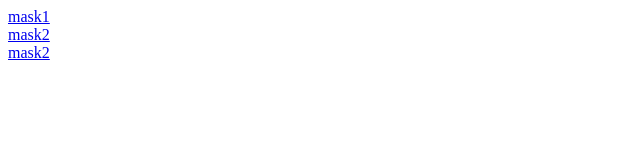
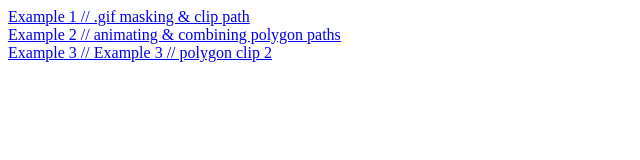
Before and after one commit to juanSeedtag/juanseedtag.github.io, a plain HTML site: page index.html in a window 1280 px wide. Shown: the whole page, without its empty margins (0-640 px from the left). Drawn offline with Linux system fonts and the light colour scheme.

Commit message:
Update index.html

```diff
--- a/index.html
+++ b/index.html
@@ -1,3 +1,3 @@
-<a href="index2.html"> mask1</a><br>
-<a href="codepen_MRbjqG/index.html"> mask2</a><br>
-<a href="2/index.html"> mask2</a><br>
+<a href="index2.html">  Example 1 // .gif masking & clip path</a><br>
+<a href="codepen_MRbjqG/index.html"> Example 2 // animating & combining polygon paths</a><br>
+<a href="2/index.html"> Example 3 // Example 3 // polygon clip 2</a><br>
```
